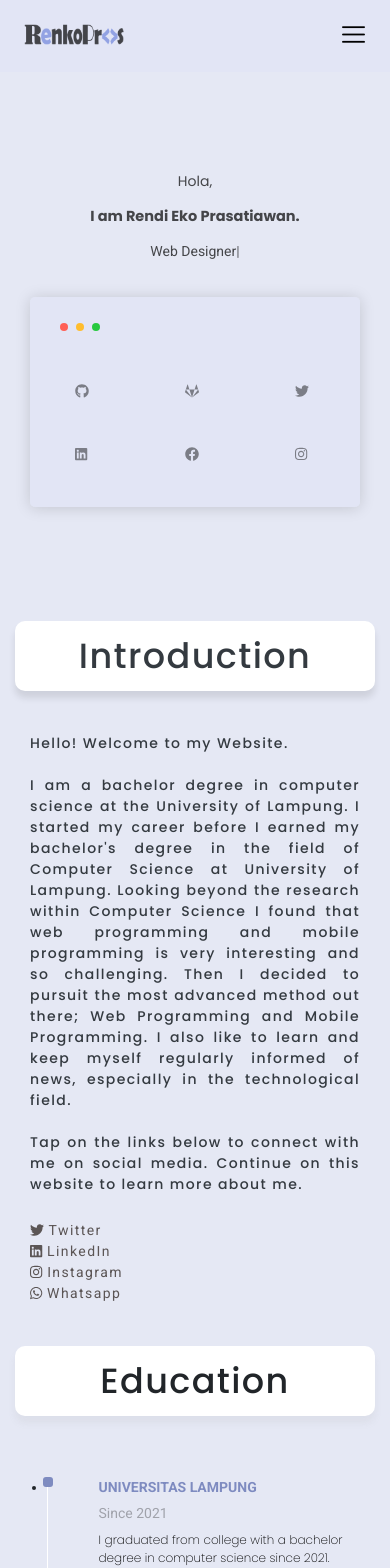
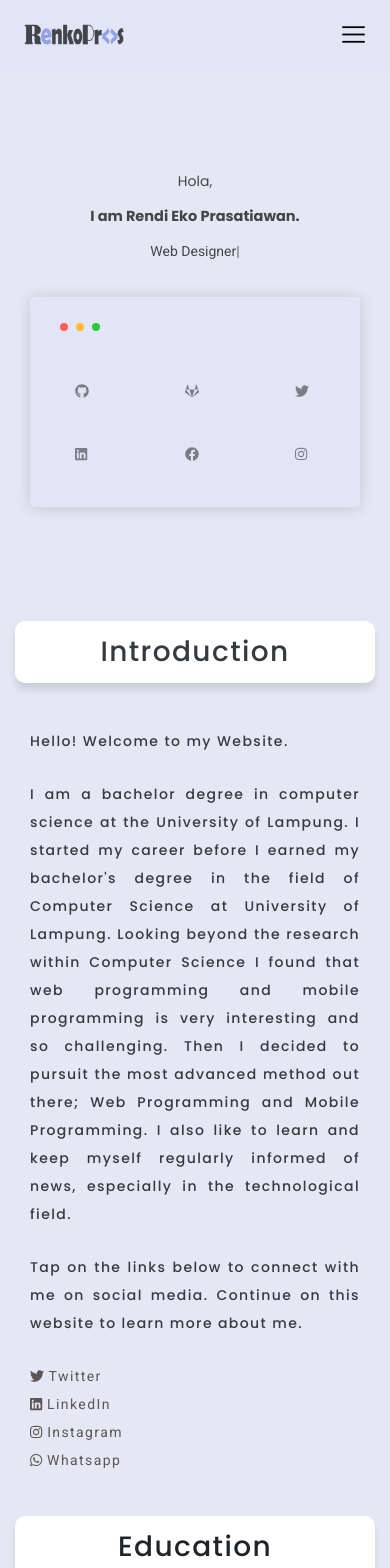
Before and after one commit to rendiekoprasatiawan/myportfolio, a React (Create React App) app: page / in a window 390 px wide. Shown: the top 1568 px of the page. Built offline with nearby package versions, Linux system fonts and the light colour scheme; a web font is replaced by a local one.

Commit message:
memperbaiki responsive thd portfolio

```diff
--- a/src/css/index.css
+++ b/src/css/index.css
@@ -130,25 +130,9 @@ html {
   }
 }
 
-/*? -- Toast -- */
-/* #wrapper .toast {
-  position: fixed;
-  left: 10px;
-  bottom: 10px;
-  z-index: 100;
-  -webkit-box-shadow: 0 80px 100px -24px rgba(0, 0, 0, 0.45);
-  box-shadow: 0 80px 100px -24px rgba(0, 0, 0, 0.45);
-}
-
-#wrapper .toast-header {
-  background-color: #191c28;
-  color: white;
-  border-bottom: none;
-} */
-
 /*? -- Socials -- */
 #wrapper .socAnimate {
-  padding-bottom: 237.5px;
+  padding-bottom: 188px;
 }
 
 #wrapper .socials {
@@ -201,7 +185,7 @@ html {
 #about {
   background-color: var(--main-bg) !important;
   line-height: 2.6;
-  padding-bottom: 46px;
+  padding-bottom: 44.7px;
 }
 
 #about .heading1 {
@@ -226,6 +210,10 @@ html {
   /* padding-top: 51.5px; */
 }
 
+#about .about p {
+  margin-bottom: 29px;
+}
+
 #about .new-line {
   white-space: pre-line;
   font-size: 1.23rem;
@@ -234,8 +222,6 @@ html {
 
 #about ul {
   list-style-type: none;
-  /* harusnya gak ada */
-  padding-top: 25px;
 }
 
 #about li {
@@ -256,7 +242,7 @@ html {
 /*? -- Education -- */
 #education {
   background-color: var(--main-bg);
-  padding-bottom: 40px;
+  padding-bottom: 15.7px;
 }
 
 #education .heading1 {
@@ -269,9 +255,8 @@ html {
   font-size: 1.15rem;
   font-weight: 600;
   letter-spacing: 0.1rem;
-  box-shadow: 0 0.5rem 0.5rem rgba(151, 151, 151, 0.1);
-  /* margin-bottom: 40px; */
-  margin-bottom: 70px;
+  box-shadow: 0 0.5rem 0.5rem rgba(0, 0, 0, 0.1);
+  margin-bottom: 58px;
 }
 
 #education h1 {
@@ -300,6 +285,7 @@ html {
   color: #7e8bc0;
   font-weight: 700;
   font-size: 19px;
+  font-family: "Poppins";
 }
 
 #education .date {
@@ -307,20 +293,22 @@ html {
   font-weight: 400;
   margin-top: 50px;
   margin-bottom: 50px;
-  font-size: 18px;
+  font-size: 17px;
+  font-family: "Poppins";
 }
 
 #education .description {
   font-weight: 200;
   text-align: justify;
-  font-size: 16px;
+  font-size: 15.5px;
+  font-family: "Poppins";
   color: black;
 }
 
 /*? -- Skills --  */
 #skills {
   background-color: var(--main-bg) !important;
-  padding-bottom: 33.5px;
+  padding-bottom: 23.7px;
 }
 
 #skills .heading1 {
@@ -337,11 +325,11 @@ html {
   font-size: 1.15rem;
   font-weight: 600;
   letter-spacing: 0.1rem;
-  box-shadow: 0 0.5rem 0.5rem rgba(151, 151, 151, 0.1);
+  box-shadow: 0 0.5rem 0.5rem rgba(0, 0, 0, 0.1);
 }
 
 #skills .marSkill {
-  padding-top: 33.5px;
+  padding-top: 24.7px;
 }
 
 #skills .card {
@@ -397,6 +385,7 @@ html {
   background-color: white;
   border-radius: 10px;
   opacity: 0.7;
+  box-shadow: 0 0.5rem 0.5rem rgba(0, 0, 0, 0.1);
 }
 
 #projects .padProjects {
@@ -472,12 +461,6 @@ small {
     overflow-x: hidden !important;
   }
 
-  /* #wrapper .toast {
-    left: 0px;
-    bottom: 0px;
-    margin: 5px;
-  } */
-
   /* wrapper */
   #wrapper .navbar a {
     font-size: 16px;
@@ -520,16 +503,24 @@ small {
 
   /* About */
   #about {
-    line-height: 1.5;
+    line-height: 2;
     padding-bottom: 28px;
+  }
+
+  #about .heading1 h1 {
+    font-size: 28px;
   }
 
   #about .new-line {
     font-size: 1rem;
   }
 
-  #about ul {
-    padding-top: 11px;
+  #about .about {
+    padding-top: 2px;
+  }
+
+  #about .about p {
+    margin-bottom: 25px;
   }
 
   #about li a {
@@ -538,11 +529,15 @@ small {
 
   /* education */
   #education {
-    padding-bottom: 0px;
+    padding-bottom: 3px;
+  }
+
+  #education .heading1 h1 {
+    font-size: 28px;
   }
 
   #education .container {
-    margin-bottom: 40px;
+    margin-bottom: 28px;
   }
 
   #education .title {
@@ -560,7 +555,7 @@ small {
   }
 
   #education li {
-    padding-bottom: 20px;
+    padding-bottom: 14px;
   }
 
   /* Skills */
@@ -568,8 +563,13 @@ small {
     padding-bottom: 0px;
   }
 
+  #skills .heading1 h1 {
+    font-size: 28px;
+  }
+
   #skills .marSkill {
-    padding-top: 0px;
+    padding-top: 7px;
+    padding-bottom: 7px;
   }
 
   #skills .card-body .card-title {
@@ -585,9 +585,13 @@ small {
   }
 
   /* projects */
+  #projects .heading1 h1 {
+    font-size: 28px;
+  }
+
   #projects .padProjects {
-    padding-top: 0px;
-    padding-bottom: 0px;
+    padding-top: 13.4px;
+    padding-bottom: 13.8px;
   }
 
   /* Footer */
--- a/src/js/about.js
+++ b/src/js/about.js
@@ -8,8 +8,11 @@ import { faWhatsapp } from "@fortawesome/free-brands-svg-icons";
 const AboutMe = () => {
   const [state] = React.useState({
     subHeading: "Introduction",
-    text:
-      "Hello! Welcome to my Website. \n \n I am a bachelor degree in computer science at the University of Lampung. I started my career before I earned my bachelor's degree in the field of Computer Science at University of Lampung. Looking beyond the research within Computer Science I found that web programming and mobile programming is very interesting and so challenging. Then I decided to pursuit the most advanced method out there; Web Programming and Mobile Programming. I also like to learn and keep myself regularly informed of news, especially in the technological field. \n \n Tap on the links below to connect with me on social media. Continue on this website to learn more about me.",
+    text1: "Hello! Welcome to my Website.",
+    text2:
+      "I am a bachelor degree in computer science at the University of Lampung. I started my career before I earned my bachelor's degree in the field of Computer Science at University of Lampung. Looking beyond the research within Computer Science I found that web programming and mobile programming is very interesting and so challenging. Then I decided to pursuit the most advanced method out there; Web Programming and Mobile Programming. I also like to learn and keep myself regularly informed of news, especially in the technological field.",
+    text3:
+      "Tap on the links below to connect with me on social media. Continue on this website to learn more about me.",
   });
 
   return (
@@ -24,7 +27,13 @@ const AboutMe = () => {
         <div className="row justify-content-center">
           <div className="col-lg-10">
             <p className="new-line text-dark text-justify animate__animated animate__fadeInDown animate__delay-2s">
-              {state.text}
+              {state.text1}
+            </p>
+            <p className="new-line text-dark text-justify animate__animated animate__fadeInDown animate__delay-2s">
+              {state.text2}
+            </p>
+            <p className="new-line text-dark text-justify animate__animated animate__fadeInDown animate__delay-2s">
+              {state.text3}
             </p>
             <ul className="social animate__animated animate__fadeInDown animate__delay-3s">
               <li>
```
